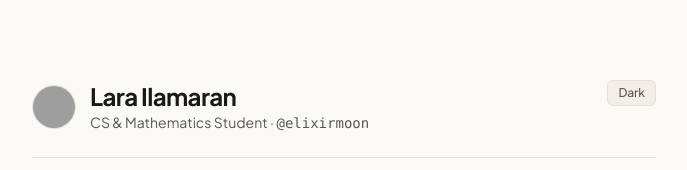
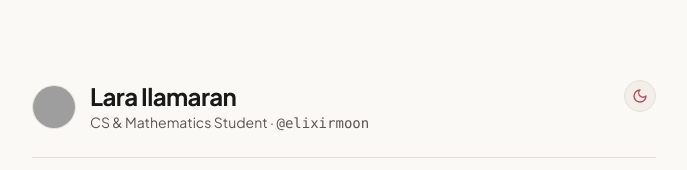
Before and after one commit to elixirmoon/portfolio, a Next.js app: page / in a window 1280 px wide. Shown: the top 170 px of the page, without its empty margins (296-983 px from the left). Built offline with nearby package versions, Linux system fonts and the light colour scheme; grey boxes are pictures that could not be loaded.

Commit message:
feat: add smooth animated icon theme toggle

```diff
--- a/src/app/globals.css
+++ b/src/app/globals.css
@@ -27,7 +27,16 @@ body {
   color: var(--ink);
   font-family: var(--font-sans);
   overflow-x: hidden;
-  transition: background-color 0.2s ease, color 0.2s ease;
+  transition: background-color 0.35s ease, color 0.35s ease, border-color 0.35s ease;
+}
+
+header,
+section,
+footer,
+code,
+a,
+button {
+  transition: background-color 0.35s ease, color 0.35s ease, border-color 0.35s ease, opacity 0.2s ease;
 }
 
 code {
--- a/src/components/EditorialPortfolio.tsx
+++ b/src/components/EditorialPortfolio.tsx
@@ -2,6 +2,8 @@
 
 import React, { useEffect, useState } from "react";
 import Image from "next/image";
+import { AnimatePresence, motion } from "framer-motion";
+import { Moon, Sun } from "lucide-react";
 import { PORTFOLIO } from "@/data/portfolio";
 
 export default function EditorialPortfolio() {
@@ -51,9 +53,35 @@ export default function EditorialPortfolio() {
 
         <button
           onClick={() => setDark((d) => !d)}
-          className="rounded-md border border-[var(--rule)] bg-[var(--surface)] px-2.5 py-1 text-xs font-medium text-[var(--ink-muted)] hover:text-[var(--ink)] cursor-pointer"
+          aria-label={dark ? "Switch to light theme" : "Switch to dark theme"}
+          title={dark ? "Switch to light theme" : "Switch to dark theme"}
+          className="relative flex h-8 w-8 items-center justify-center rounded-full border border-[var(--rule)] bg-[var(--surface)] text-[var(--ink-muted)] hover:border-[var(--accent)] hover:text-[var(--ink)] cursor-pointer"
         >
-          {dark ? "Light" : "Dark"}
+          <AnimatePresence mode="wait" initial={false}>
+            {dark ? (
+              <motion.span
+                key="sun"
+                initial={{ opacity: 0, rotate: -90, scale: 0.6 }}
+                animate={{ opacity: 1, rotate: 0, scale: 1 }}
+                exit={{ opacity: 0, rotate: 90, scale: 0.6 }}
+                transition={{ duration: 0.25, ease: "easeOut" }}
+                className="flex items-center justify-center"
+              >
+                <Sun className="h-4 w-4 text-[var(--accent)]" />
+              </motion.span>
+            ) : (
+              <motion.span
+                key="moon"
+                initial={{ opacity: 0, rotate: 90, scale: 0.6 }}
+                animate={{ opacity: 1, rotate: 0, scale: 1 }}
+                exit={{ opacity: 0, rotate: -90, scale: 0.6 }}
+                transition={{ duration: 0.25, ease: "easeOut" }}
+                className="flex items-center justify-center"
+              >
+                <Moon className="h-4 w-4 text-[var(--accent)]" />
+              </motion.span>
+            )}
+          </AnimatePresence>
         </button>
       </header>
 
@@ -95,7 +123,7 @@ export default function EditorialPortfolio() {
                     href={project.href}
                     target="_blank"
                     rel="noreferrer"
-                    className="font-semibold text-[var(--ink)] underline decoration-[var(--rule)] underline-offset-4 hover:decoration-[var(--accent)] hover:text-[var(--accent)] transition-colors"
+                    className="font-semibold text-[var(--ink)] underline decoration-[var(--rule)] underline-offset-4 hover:decoration-[var(--accent)] hover:text-[var(--accent)]"
                   >
                     {project.title}
                   </a>
```
